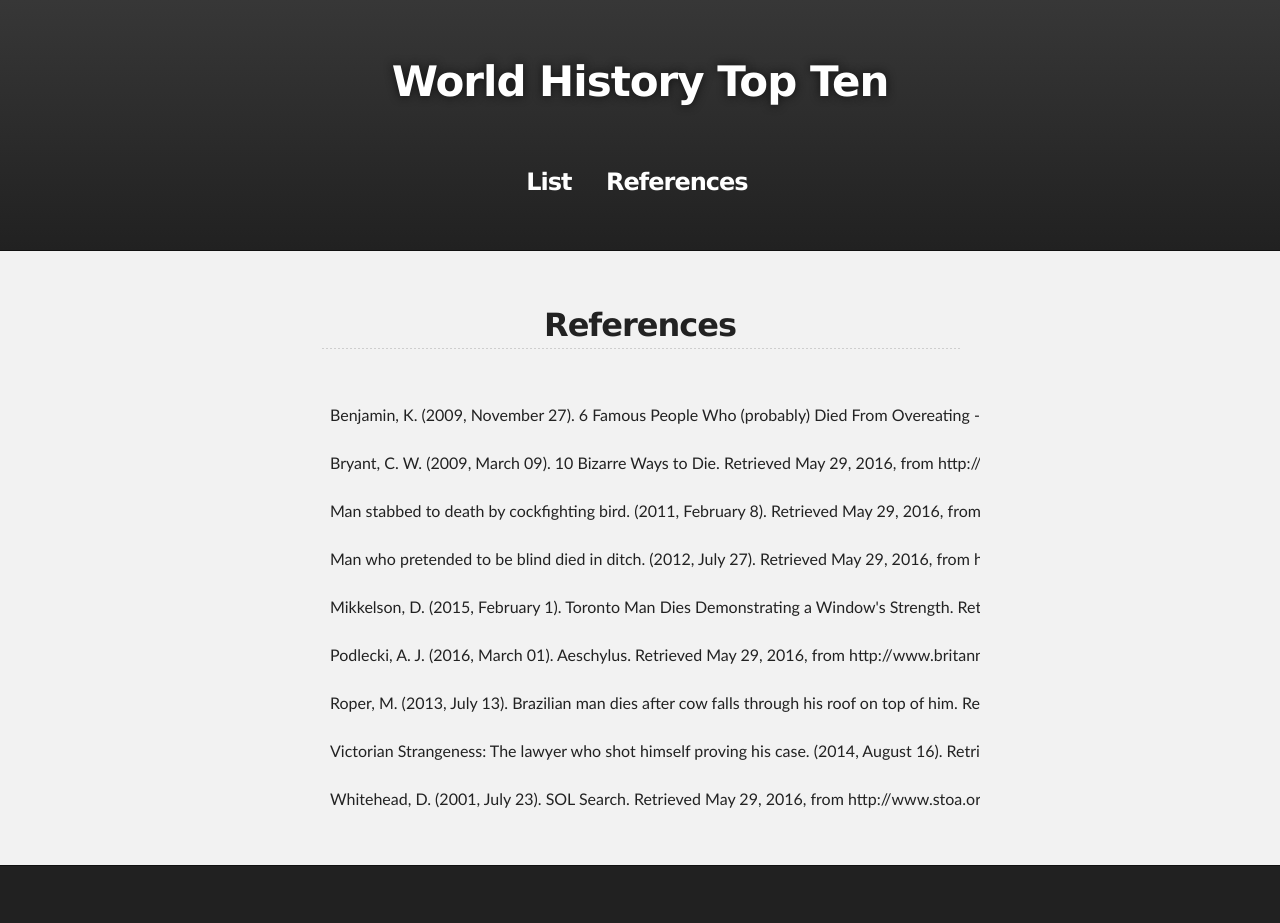
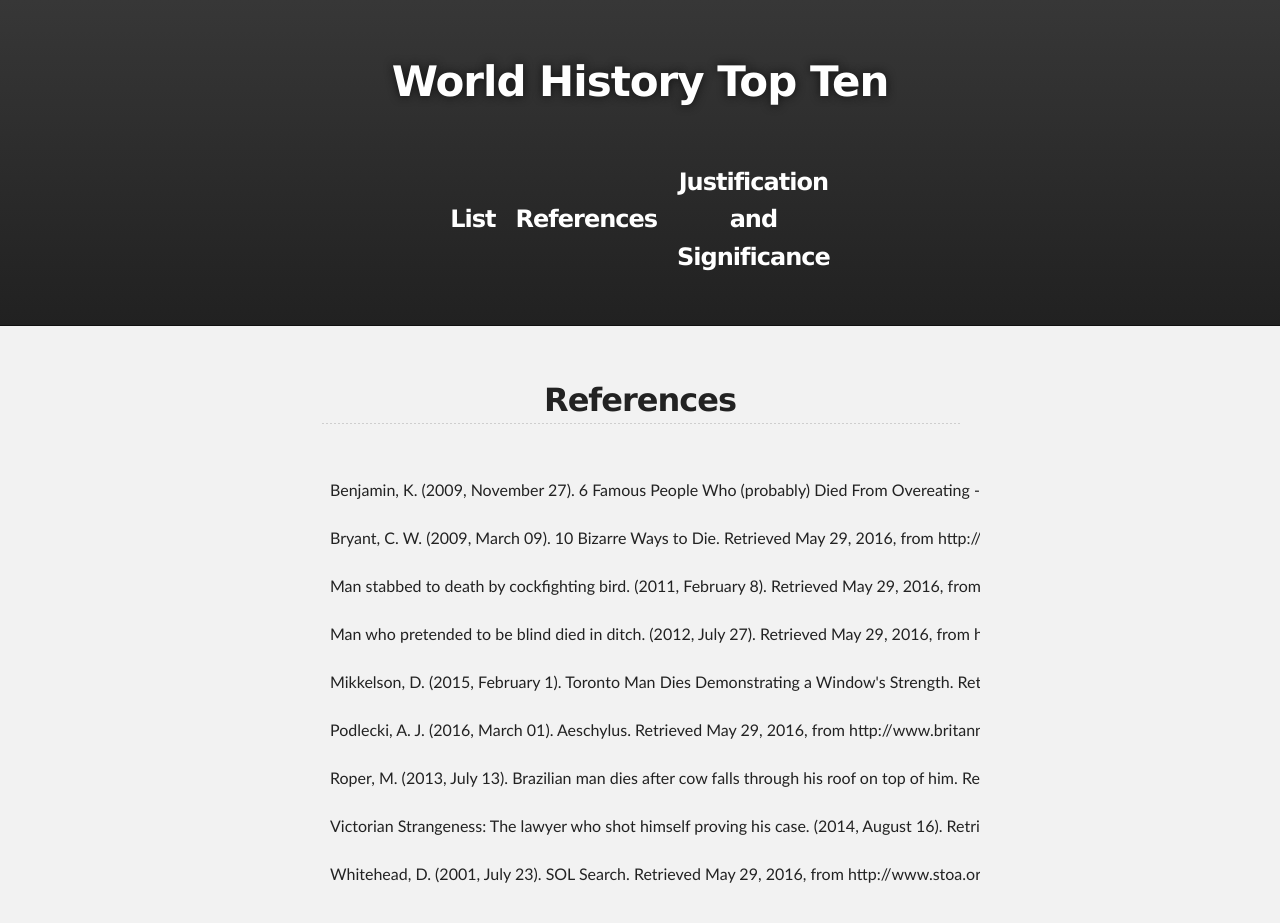
Before and after one commit to BionicPi/WorldHistoryTopTen, a plain HTML site: page references.html in a window 1280 px wide. Shown: the top 923 px of the page. Drawn offline with Linux system fonts and the light colour scheme.

Commit message:
Update references.html

```diff
--- a/references.html
+++ b/references.html
@@ -26,6 +26,9 @@
               </td>
               <td>
                 <h3><a style="color:white;" href="references.html">References</a></h3>
+              </td>
+              <td>
+                <h3><a style="color:white;" href="justificationSignificance.html">Justification and Significance</a></h3>
               </td>
             </tr>
           </table>
```
